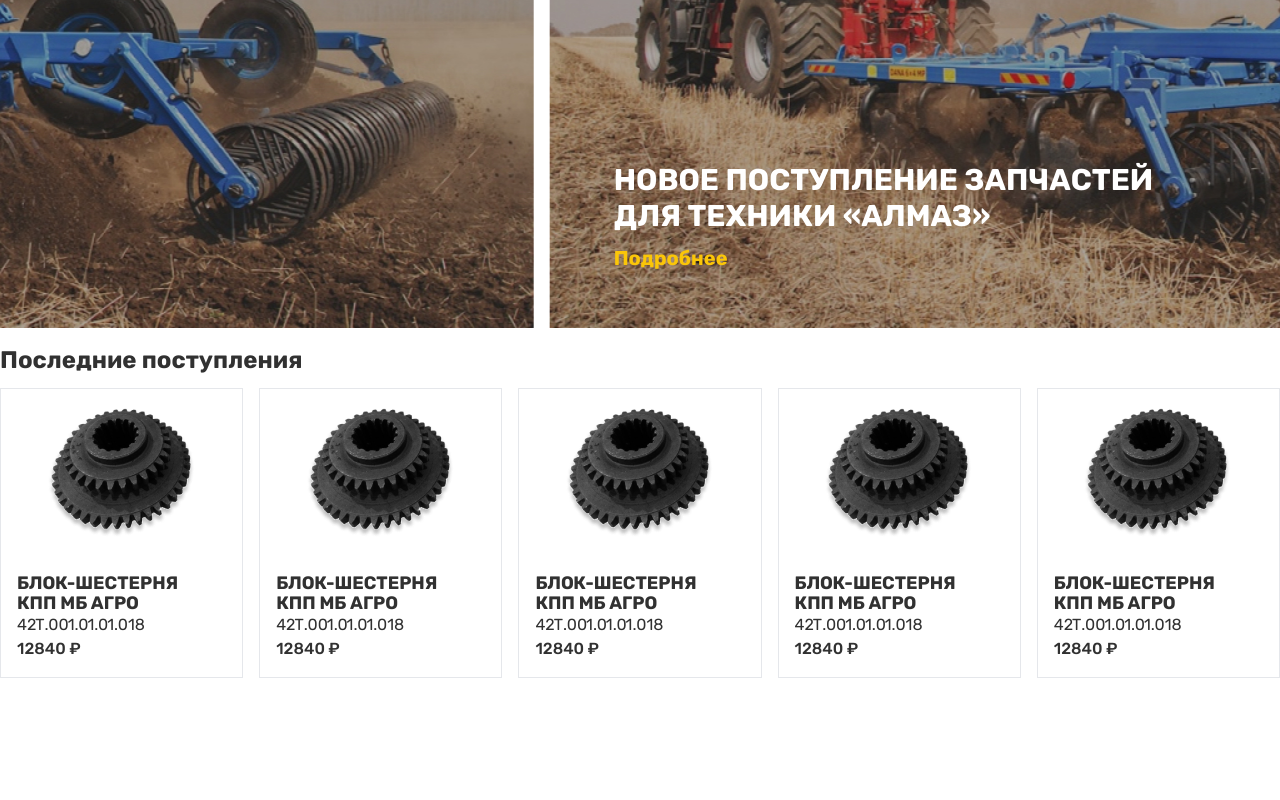
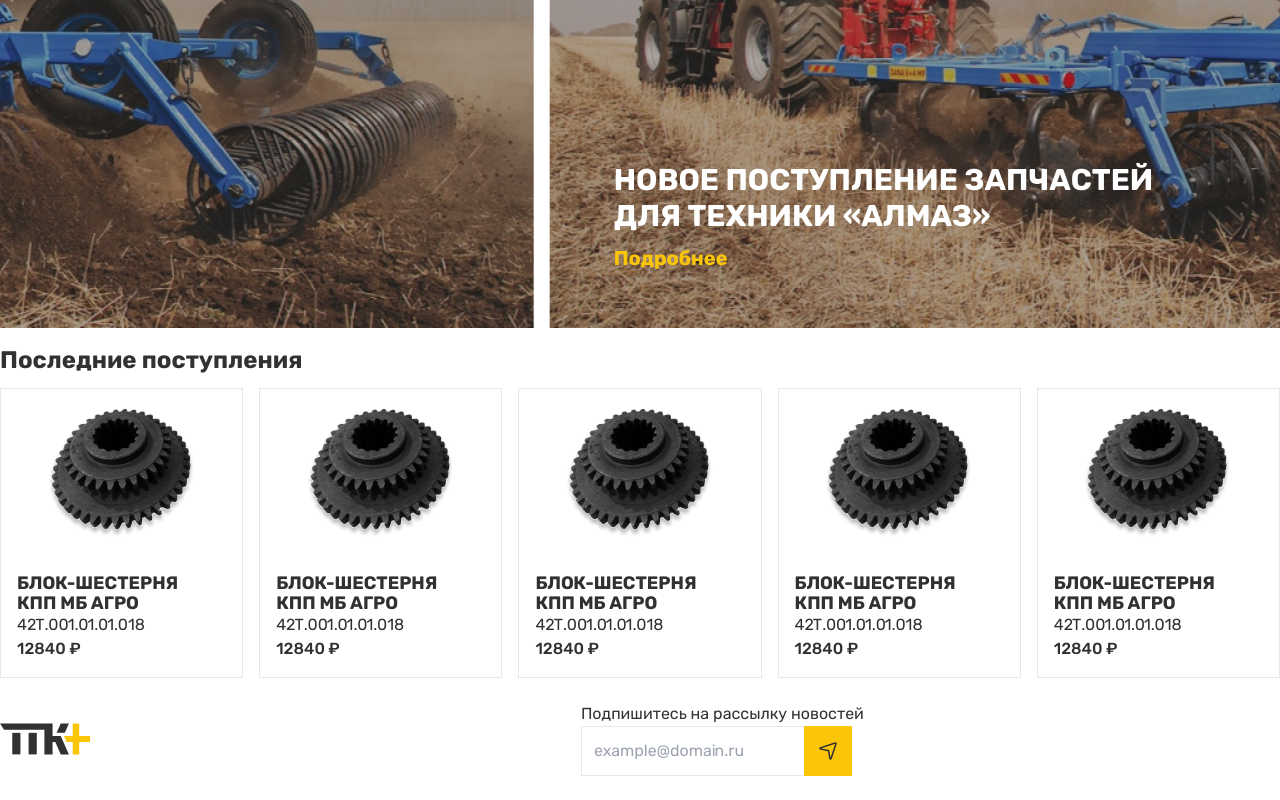
Before and after one commit to brusnitsyn/ttk-client.web, a Nuxt app: page / in a window 1280 px wide. Shown: the part 284-1084 px from the top of the page. Before the commit the page ends 962 px from the top, so only its background shows below. Built offline with nearby package versions, Linux system fonts and the light colour scheme.

Commit message:
created footer

```diff
--- /dev/null
+++ b/components/NuxtFooter.vue
@@ -0,0 +1,48 @@
+<template>
+  <div class="py-6 flex flex-row justify-between items-center">
+    <div>
+      <NuxtLogo />
+    </div>
+    <form class="flex flex-col gap-y-1">
+      <label class="block">
+        <span class="block">Подпишитесь на рассылку новостей</span>
+        <div class="flex">
+          <input
+            type="email"
+            name="newsletter"
+            id="newsletter"
+            placeholder="example@domain.ru"
+            class="
+              peer
+              border-l border-t border-b border-[#D3D3D3]
+              p-3
+              focus:outline-none focus:border-accent
+              invalid:border-pink-500
+              focus:invalid:border-pink-500
+            "
+          />
+          <button class="w-12 bg-accent flex items-center justify-center">
+            <svg
+              width="24"
+              height="24"
+              viewBox="0 0 48 48"
+              fill="none"
+              class="text-dark"
+              xmlns="http://www.w3.org/2000/svg"
+            >
+              <path
+                fill-rule="evenodd"
+                clip-rule="evenodd"
+                d="M38.0928 6.54218C40.1426 6.13224 41.8678 7.85776 41.4578 9.90726L41.4398 9.99734L31.611 39.6846L31.61 39.6874C31.1462 41.0786 29.8456 41.6088 28.7698 41.5062C27.7174 41.406 26.544 40.6682 26.308 39.2632L26.3074 39.2596L23.7414 24.2586L8.74038 21.6926C8.73912 21.6924 8.73784 21.6922 8.73658 21.692C7.33174 21.456 6.59396 20.2824 6.49376 19.2302C6.39134 18.1545 6.9215 16.8537 8.3127 16.39L8.31558 16.389L38.0028 6.56018L38.0928 6.54218V6.54218ZM38.4168 9.58325L10.2529 18.9078L24.3384 21.3172C24.9294 21.3494 25.5174 21.5722 25.9726 22.0274C26.428 22.4826 26.6506 23.0706 26.6828 23.6616L29.0922 37.747L38.4168 9.58325V9.58325Z"
+                fill="currentColor"
+              />
+            </svg>
+          </button>
+          <p class="mt-2 invisible peer-invalid:visible text-pink-600 text-sm">
+            Пожалуйста, укажите действующий адрес электронной почты.
+          </p>
+        </div>
+      </label>
+    </form>
+  </div>
+</template>
--- a/pages/index.vue
+++ b/pages/index.vue
@@ -194,6 +194,7 @@
         </swiper>
       </client-only>
     </div>
+    <NuxtFooter />
   </div>
 </template>
 
```
